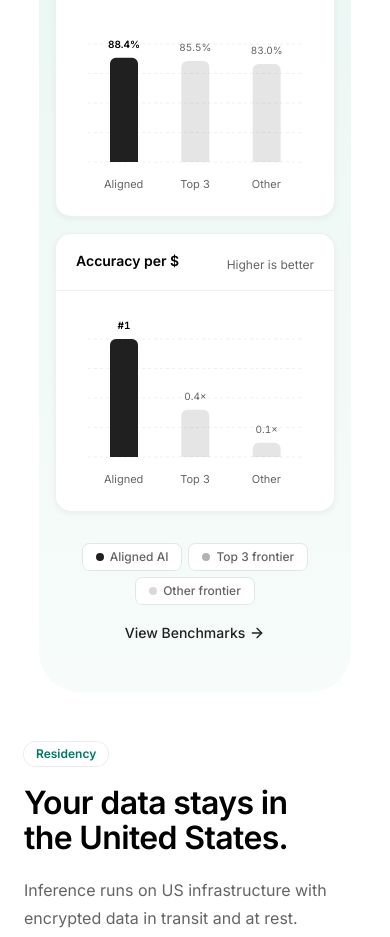
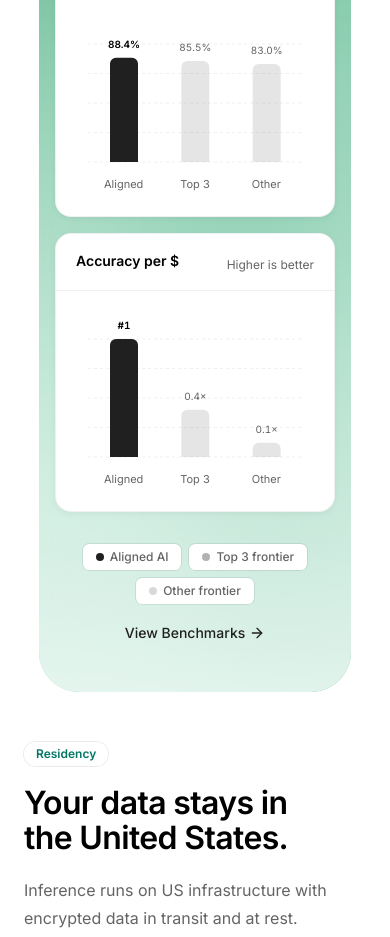
Before and after one commit to freitaspauloo/Paulo, a Next.js app: page /landing-v3 in a window 390 px wide. Shown: the part 4940-5877 px from the top of the page. Built offline with nearby package versions, Linux system fonts and the light colour scheme.

Commit message:
Add stronger animated mint gradient for landing v3 hero and charts

```diff
--- a/src/app/globals.css
+++ b/src/app/globals.css
@@ -196,3 +196,43 @@
     @apply font-sans;
   }
 }
+
+@keyframes landing-gradient-shift {
+  0%,
+  100% {
+    background-position: 0% 40%;
+  }
+  50% {
+    background-position: 100% 60%;
+  }
+}
+
+@keyframes landing-gradient-drift-a {
+  0%,
+  100% {
+    transform: translate(0, 0) scale(1);
+  }
+  50% {
+    transform: translate(10%, 8%) scale(1.1);
+  }
+}
+
+@keyframes landing-gradient-drift-b {
+  0%,
+  100% {
+    transform: translate(0, 0) scale(1);
+  }
+  50% {
+    transform: translate(-8%, -6%) scale(1.08);
+  }
+}
+
+@keyframes landing-gradient-drift-c {
+  0%,
+  100% {
+    transform: translate(0, 0) scale(1);
+  }
+  50% {
+    transform: translate(6%, -8%) scale(0.92);
+  }
+}
--- a/src/components/landing/charts-section.tsx
+++ b/src/components/landing/charts-section.tsx
@@ -3,6 +3,7 @@
 import { ArrowRight } from "lucide-react";
 import { Bar, BarChart, CartesianGrid, Cell, LabelList, XAxis } from "recharts";
 
+import { HeroGradientLimeFrame } from "@/components/landing/hero-gradient-lime";
 import { landing } from "@/components/landing/landing-primitives";
 import { Badge } from "@/components/ui/badge";
 import { Button } from "@/components/ui/button";
@@ -175,19 +176,19 @@ function BenchmarkBarChart({
 
 export function ChartsSection({
   frameGradient = landing.heroGradient,
+  animatedLimeFrame = false,
 }: {
   frameGradient?: string;
+  animatedLimeFrame?: boolean;
 }) {
-  return (
-    <section className="bg-white py-12 sm:py-16">
-      <div
-        className={cn(
-          landing.heroMargin,
-          landing.heroFrame,
-          frameGradient,
-          "overflow-hidden px-4 py-12 sm:px-8 sm:py-16",
-        )}
-      >
+  const frameClassName = cn(
+    landing.heroMargin,
+    landing.heroFrame,
+    !animatedLimeFrame && frameGradient,
+    "overflow-hidden px-4 py-12 sm:px-8 sm:py-16",
+  );
+
+  const content = (
         <div className="mx-auto w-full max-w-[58rem]">
           <div className="mx-auto max-w-[40rem] space-y-3 text-center">
             <h2 className="text-balance text-[clamp(2rem,4vw,3rem)] font-semibold leading-[1.08] tracking-[-0.025em]">
@@ -246,7 +247,17 @@ export function ChartsSection({
             </Button>
           </div>
         </div>
-      </div>
+  );
+
+  return (
+    <section className="bg-white py-12 sm:py-16">
+      {animatedLimeFrame ? (
+        <HeroGradientLimeFrame className={frameClassName}>
+          {content}
+        </HeroGradientLimeFrame>
+      ) : (
+        <div className={frameClassName}>{content}</div>
+      )}
     </section>
   );
 }
--- /dev/null
+++ b/src/components/landing/hero-gradient-lime.tsx
@@ -0,0 +1,24 @@
+"use client";
+
+import { cn } from "@/lib/utils";
+
+export function HeroGradientLimeFrame({
+  className,
+  children,
+}: {
+  className?: string;
+  children: React.ReactNode;
+}) {
+  return (
+    <div className={cn("relative overflow-hidden", className)}>
+      <div aria-hidden className="pointer-events-none absolute inset-0">
+        <div className="absolute inset-0 bg-[linear-gradient(160deg,#7ec8a8_0%,#8ed4b8_22%,#6dbb96_45%,#9dd9bf_68%,#5aad8a_100%)] motion-safe:animate-[landing-gradient-shift_18s_ease-in-out_infinite] motion-safe:bg-[length:220%_220%]" />
+        <div className="absolute -left-[12%] -top-[18%] size-[58%] rounded-full bg-[#3d9a72]/55 blur-3xl motion-safe:animate-[landing-gradient-drift-a_20s_ease-in-out_infinite]" />
+        <div className="absolute -bottom-[14%] -right-[8%] size-[52%] rounded-full bg-[#4aaf85]/50 blur-3xl motion-safe:animate-[landing-gradient-drift-b_24s_ease-in-out_infinite]" />
+        <div className="absolute left-[28%] top-[38%] size-[42%] rounded-full bg-[#22a06b]/25 blur-3xl motion-safe:animate-[landing-gradient-drift-c_22s_ease-in-out_infinite]" />
+        <div className="absolute inset-0 bg-gradient-to-b from-[#7ec8a8]/25 via-[#b8e6cf]/15 to-[#f0faf6]/88" />
+      </div>
+      <div className="relative z-10">{children}</div>
+    </div>
+  );
+}
--- a/src/components/landing/landing-page-v3.tsx
+++ b/src/components/landing/landing-page-v3.tsx
@@ -7,6 +7,7 @@ import {
   ControlsSection,
   PlansSection,
 } from "@/components/landing/enterprise-sections";
+import { HeroGradientLimeFrame } from "@/components/landing/hero-gradient-lime";
 import { HeroWindow } from "@/components/landing/hero-window";
 import {
   LandingEyebrow,
@@ -99,12 +100,11 @@ export function LandingPageV3() {
 
       {/* Hero — gradient frame below nav */}
       <section className="bg-white pb-8 sm:pb-10">
-        <div
+        <HeroGradientLimeFrame
           className={cn(
             landing.heroMargin,
             landing.heroFrame,
-            "overflow-hidden px-4 pb-10 pt-10 sm:px-8 sm:pb-12 sm:pt-14",
-            landing.heroGradientLime,
+            "px-4 pb-10 pt-10 sm:px-8 sm:pb-12 sm:pt-14",
           )}
         >
           <div className="mx-auto max-w-[44rem] space-y-6 text-center">
@@ -154,7 +154,7 @@ export function LandingPageV3() {
               ))}
             </div>
           </div>
-        </div>
+        </HeroGradientLimeFrame>
       </section>
 
       <CapabilitiesSection />
@@ -178,7 +178,7 @@ export function LandingPageV3() {
         />
       </div>
 
-      <ChartsSection frameGradient={landing.heroGradientLime} />
+      <ChartsSection animatedLimeFrame />
 
       <div className={cn(landing.page, "space-y-20 px-6 pb-24 sm:space-y-24 sm:pb-28")}>
         <StorySection
```
